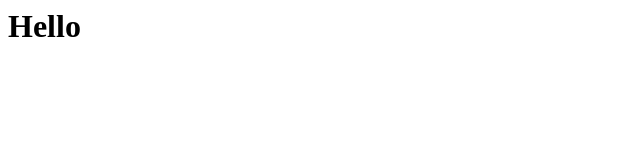
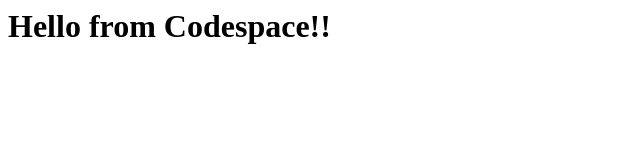
Before and after one commit to diegoparreira/skills-code-with-codespaces, a plain HTML site: page index.html in a window 1280 px wide. Shown: the whole page, without its empty margins (0-640 px from the left). Drawn offline with Linux system fonts and the light colour scheme.

Commit message:
Adding hello from the codespace

```diff
--- a/index.html
+++ b/index.html
@@ -1,3 +1,3 @@
 <html>
-  <h1>Hello</h1>
+  <h1>Hello from Codespace!!</h1>
 </html>
```
